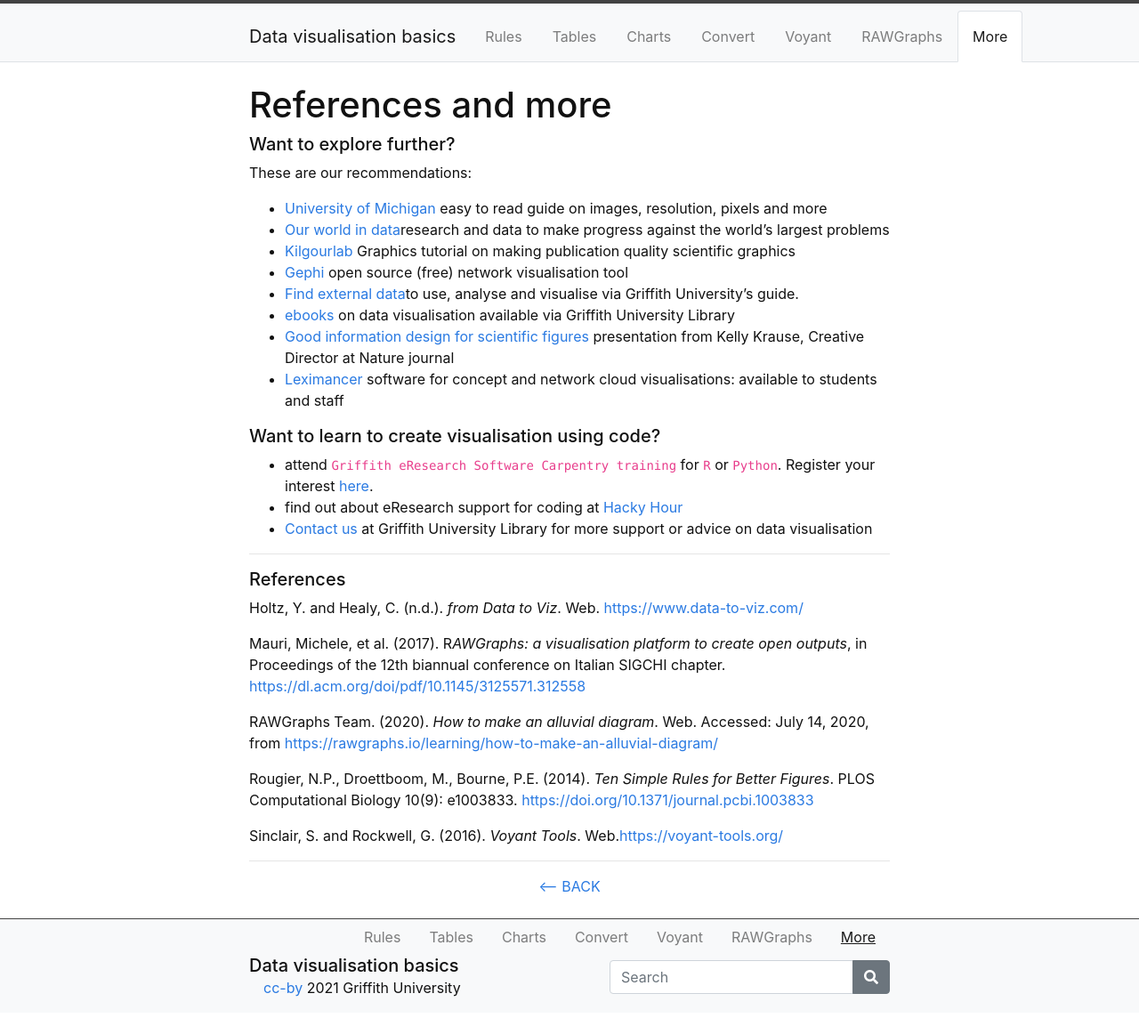
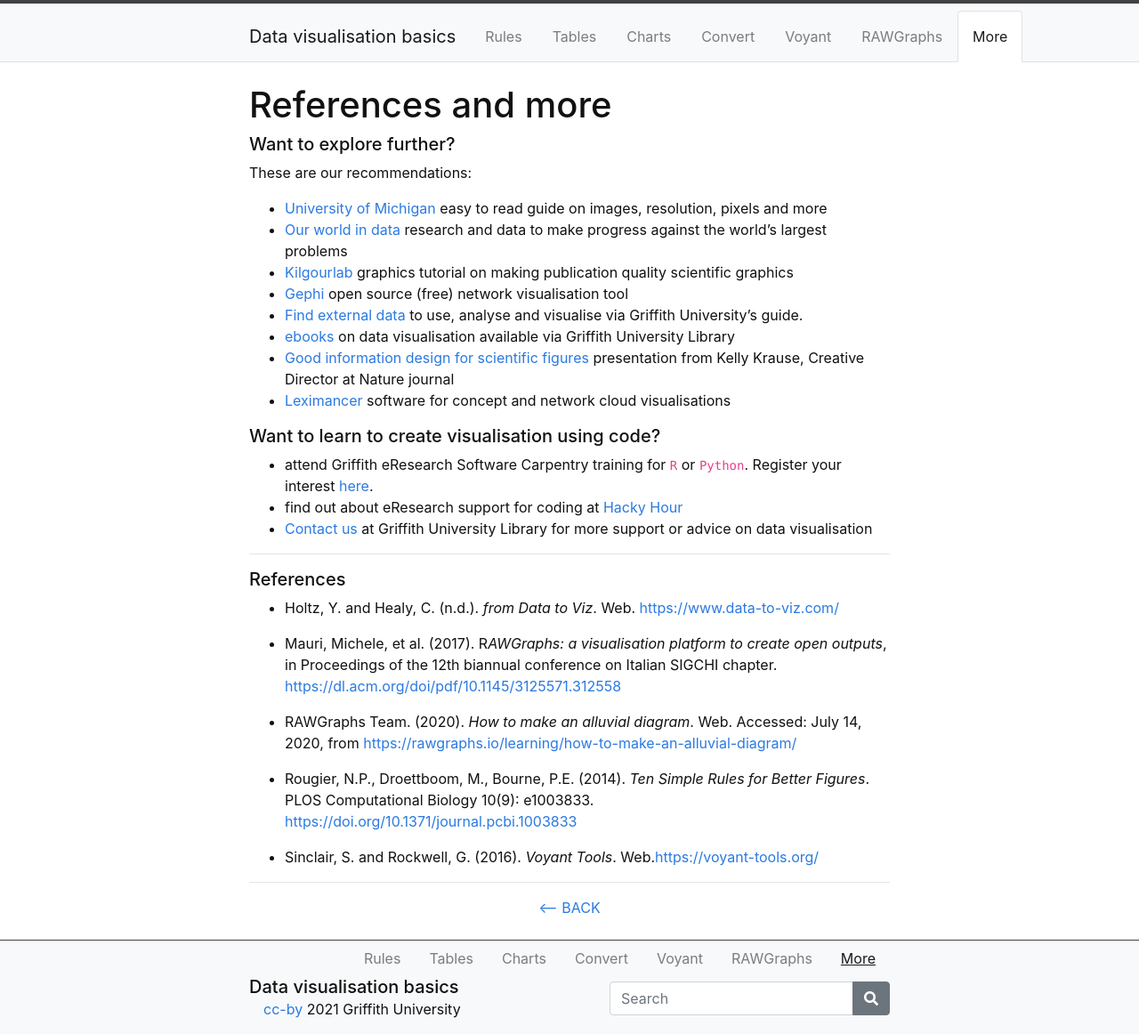
Before and after one commit to GULibrarySandbox/data-vis-basics, a Jekyll site: the page built from content/7-more.md, in a window 1280 px wide. Shown: the whole page at 89% size. Built offline with Jekyll 4.4.1, drawn with Linux system fonts in a browser that asks for light colours; before the commit the page ends 1138 px from its top, so only the background shows below that.

Commit message:
Update 7-more.md

```diff
--- a/content/7-more.md
+++ b/content/7-more.md
@@ -8,17 +8,17 @@ nav: true
 
 These are our recommendations:
 - [University of Michigan](https://guides.lib.umich.edu/allaboutimages) easy to read guide on images, resolution, pixels and more
-- [Our world in data](https://ourworldindata.org/)research and data to make progress against the world’s largest problems
-- [Kilgourlab](http://www.kilgourlab.com/graphics-exercise/) Graphics tutorial on making publication quality scientific graphics
+- [Our world in data](https://ourworldindata.org/) research and data to make progress against the world’s largest problems
+- [Kilgourlab](http://www.kilgourlab.com/graphics-exercise/) graphics tutorial on making publication quality scientific graphics
 - [Gephi](https://gephi.org/) open source (free) network visualisation tool
-- [Find external data](https://libraryguides.griffith.edu.au/finddata)to use, analyse and visualise via Griffith University's guide.
+- [Find external data](https://libraryguides.griffith.edu.au/finddata) to use, analyse and visualise via Griffith University's guide.
 - [ebooks](https://griffith-summon-serialssolutions-com.libraryproxy.griffith.edu.au/search?s.q=data+visualisation&search-type=all#!/search?ho=t&fvf=ContentType,Book%20%252F%20eBook,f&rf=PublicationDate,2015-07-14:2020-07-14&l=en-AU&q=data%20visualisation) on data visualisation available via Griffith University Library
 - [Good information design for scientific figures](https://youtu.be/Lb4uG4rIwPA]) presentation from Kelly Krause, Creative Director at Nature journal
-- [Leximancer](https://www.griffith.edu.au/student-computing/available-software) software for concept and network cloud visualisations: available to students and staff
+- [Leximancer](https://www.griffith.edu.au/student-computing/available-software) software for concept and network cloud visualisations
 
 ##### Want to learn to create visualisation using code?
 
-- attend `Griffith eResearch Software Carpentry training` for `R` or `Python`.  Register your interest [here](https://forms.office.com/Pages/ResponsePage.aspx?id=q8h8Wtykm0-_YGZxQEmtYgli2x3zWW9Nt79Pc1vnhxZUMURYSENZV1MyT1pKTFlTTEFON1FYWDIyVSQlQCN0PWcu).
+- attend Griffith eResearch Software Carpentry training for `R` or `Python`.  Register your interest [here](https://forms.office.com/Pages/ResponsePage.aspx?id=q8h8Wtykm0-_YGZxQEmtYgli2x3zWW9Nt79Pc1vnhxZUMURYSENZV1MyT1pKTFlTTEFON1FYWDIyVSQlQCN0PWcu).
 - find out about eResearch support for coding at [Hacky Hour](https://www.griffith.edu.au/eresearch-services/hacky-hour)
 - [Contact us](https://intranet.secure.griffith.edu.au/library/forms/help) at Griffith University Library for more support or advice on data visualisation
 
@@ -27,15 +27,15 @@ These are our recommendations:
 
 ##### References
 
-Holtz, Y. and Healy, C. (n.d.). *from Data to Viz*. Web. [https://www.data-to-viz.com/](https://www.data-to-viz.com/)
+- Holtz, Y. and Healy, C. (n.d.). *from Data to Viz*. Web. [https://www.data-to-viz.com/](https://www.data-to-viz.com/)
 
-Mauri, Michele, et al. (2017). R*AWGraphs: a visualisation platform to create open outputs*, in Proceedings of the 12th biannual conference on Italian SIGCHI chapter. [https://dl.acm.org/doi/pdf/10.1145/3125571.312558](https://dl.acm.org/doi/pdf/10.1145/3125571.312558)
+- Mauri, Michele, et al. (2017). R*AWGraphs: a visualisation platform to create open outputs*, in Proceedings of the 12th biannual conference on Italian SIGCHI chapter. [https://dl.acm.org/doi/pdf/10.1145/3125571.312558](https://dl.acm.org/doi/pdf/10.1145/3125571.312558)
 
-RAWGraphs Team. (2020). *How to make an alluvial diagram*. Web. Accessed: July 14, 2020, from [https://rawgraphs.io/learning/how-to-make-an-alluvial-diagram/](https://rawgraphs.io/learning/how-to-make-an-alluvial-diagram/)
+- RAWGraphs Team. (2020). *How to make an alluvial diagram*. Web. Accessed: July 14, 2020, from [https://rawgraphs.io/learning/how-to-make-an-alluvial-diagram/](https://rawgraphs.io/learning/how-to-make-an-alluvial-diagram/)
 
-Rougier, N.P., Droettboom, M., Bourne, P.E. (2014). *Ten Simple Rules for  Better Figures*. PLOS Computational Biology 10(9): e1003833. [https://doi.org/10.1371/journal.pcbi.1003833](https://doi.org/10.1371/journal.pcbi.1003833)
+- Rougier, N.P., Droettboom, M., Bourne, P.E. (2014). *Ten Simple Rules for  Better Figures*. PLOS Computational Biology 10(9): e1003833. [https://doi.org/10.1371/journal.pcbi.1003833](https://doi.org/10.1371/journal.pcbi.1003833)
 
-Sinclair, S. and Rockwell, G. (2016). *Voyant Tools*. Web.[https://voyant-tools.org/](https://voyant-tools.org/)
+- Sinclair, S. and Rockwell, G. (2016). *Voyant Tools*. Web.[https://voyant-tools.org/](https://voyant-tools.org/)
 
 -----
 
```
